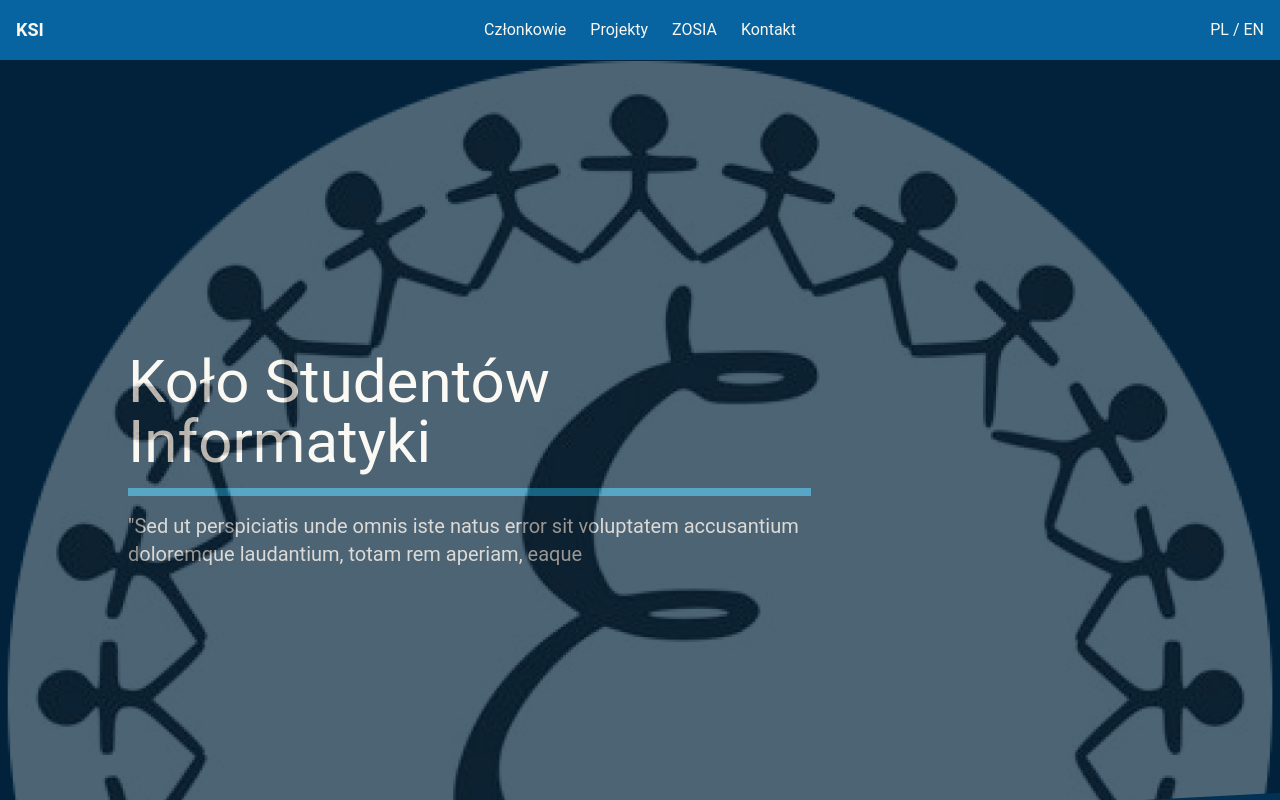
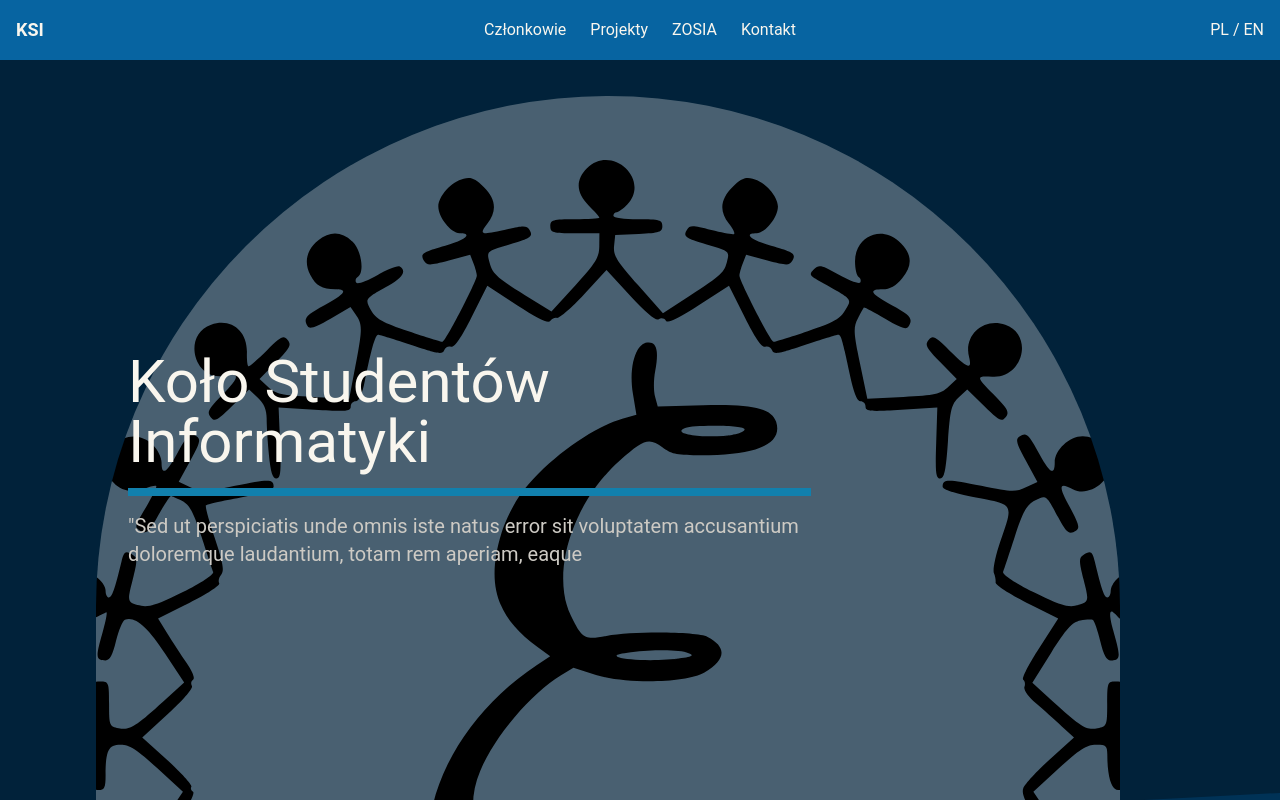
Before and after one commit to ksiuwr/ksi-site-v2025, a React (Vite) app: page / in a window 1280 px wide. Shown: the top 800 px of the page. Built offline with nearby package versions, Linux system fonts and the light colour scheme.

Commit message:
merged members, fixed bg image

```diff
--- a/src/App.tsx
+++ b/src/App.tsx
@@ -3,6 +3,7 @@ import { Route, Routes } from "react-router";
 import Navbar from "./components/layout/Navbar.tsx";
 import Home from "./pages/Home/Home.tsx";
 import Contact from "./pages/Contact/Contact.tsx";
+import Members from "./pages/Members/Members.tsx";
 import Footer from "./components/layout/Footer.tsx";
 import useDocumentTitle from "./hooks/useDocumentTitle";
 
@@ -26,7 +27,7 @@ function ContactPage() {
 
 export default function App() {
     return (
-    <div className="bg-dark-background-primary min-h-screen">
+    <div>
         <Navbar/>
         <Routes>
             <Route path="/" element={<HomePage />} />
--- a/src/components/BackgroundImage.tsx
+++ b/src/components/BackgroundImage.tsx
@@ -10,6 +10,7 @@ const BackgroundImage = () => {
         backgroundSize: "cover",
         backgroundRepeat: "no-repeat",
         backgroundPosition: "center",
+        zIndex: "-1",
       }}
     />
   );
--- a/src/pages/Contact/Contact.tsx
+++ b/src/pages/Contact/Contact.tsx
@@ -19,7 +19,7 @@ const Contact = () => {
   }, []);
 
   return (
-    <div className="min-h-screen bg-no-repeat bg-fixed bg-dark-background-primary text-dark-text-primary font-sans bg-cover">
+    <div className="min-h-screen bg-no-repeat bg-fixed text-dark-text-primary font-sans bg-cover">
       <BackgroundImage />
       <HeroSection header="Kontakt" subheader="Formularz kontaktowy" />
       <ContactForm />
--- a/src/pages/Home/Home.tsx
+++ b/src/pages/Home/Home.tsx
@@ -1,3 +1,4 @@
+import BackgroundImage from "../../components/BackgroundImage";
 import AboutUs from "./components/AboutUs";
 import { Hero } from "./components/Hero";
 import Members from "./components/Members";
@@ -6,13 +7,7 @@ import Projects from "./components/Projects";
 
 function Home() {
     return <>
-    <div className="relative ">
-        <img
-          src="/logo.png"
-          alt="Description"
-          className="fixed left-0 right-0 w-full opacity-30"
-        />
-      </div>
+      <BackgroundImage/>
       <div className="mx-32">
         <Hero/>
         <AboutUs/>
--- a/src/pages/Members/Members.tsx
+++ b/src/pages/Members/Members.tsx
@@ -1,31 +1,16 @@
 import { Hero } from "./components/Hero";
 import { AssociationBoard } from "./components/AssociationBoard";
 import { RegularMembers } from "./components/RegularMembers";
+import BackgroundImage from "../../components/BackgroundImage";
 
 const Members = () => {
   return (
-    <div className="min-h-screen bg-no-repeat bg-fixed bg-dark-background-primary text-dark-text-primary font-sans bg-cover"
-      style={{
-      backgroundImage: `url('/images/logo.png')`,
-      backgroundPosition: '0% -7%'
-      }}>
+    <div className="min-h-screen bg-no-repeat bg-fixed text-dark-text-primary font-sans bg-cover">
 
+      <BackgroundImage/>
       <Hero/>
       <AssociationBoard/>
       <RegularMembers/>
-
-      {/* footer divider
-      <div className="bg-dark-background-primary min-h-[20vh] mt-[-20vh]"></div> */}
-
-      {/* Footer */}
-      <footer className="bg-footer-primary text-dark-text-secondary py-8">
-        <div className="container mx-auto text-center">
-          <p>Instytut Informatyki Uniwersytetu Wrocławskiego</p>
-          <p>ul. Fryderyka Joliot-Curie 15, Wrocław, Sala 24</p>
-          <p>ksi@cs.uni.wroc.pl</p>
-          <p>© KSI</p>
-        </div>
-      </footer>
     </div>
 
 
```
